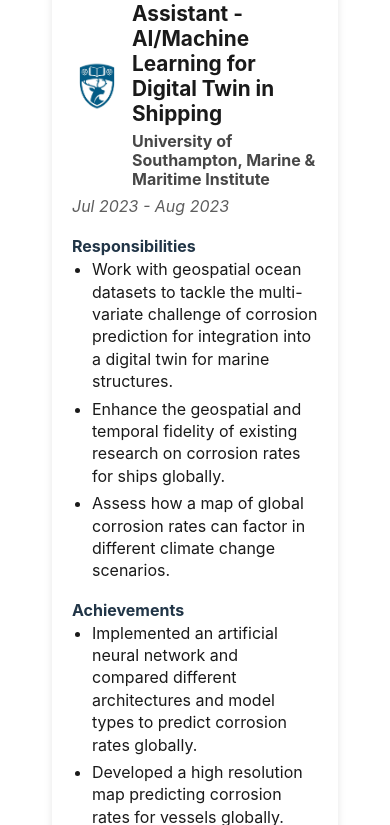
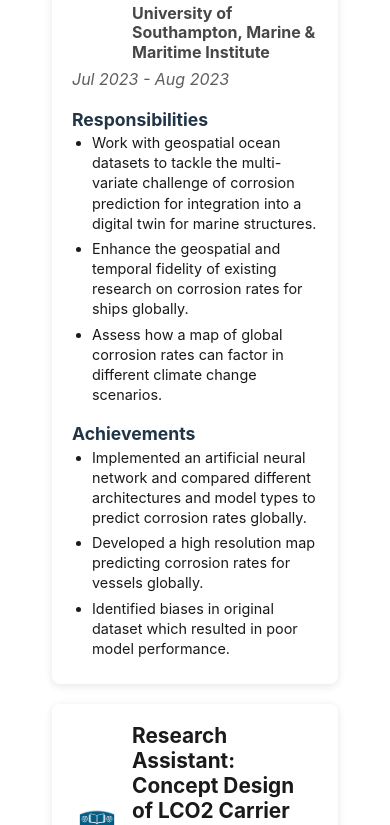
Before and after one commit to Nefelie/portfolio-app, a Svelte app: page / in a window 390 px wide. Shown: the part 2151-2976 px from the top of the page. Built offline with nearby package versions, Linux system fonts and the light colour scheme.

Commit message:
updates to responsive layout

```diff
--- a/src/App.svelte
+++ b/src/App.svelte
@@ -904,25 +904,40 @@
       padding: 0 1rem;
     }
 
+
+
+
+
+
+
+
+
     #projects {
-      align-items: center;
+      align-items: left;
       padding: 2rem 10px;
     }
 
     .project {
-      flex-direction: column;
-      align-items: center;
-    }
+    display: flex;  /* Use flexbox layout */
+    flex-direction: column;  /* Stack children vertically */
+    align-items: flex-start;  /* Align the items (including the image) to the left */
+  }
 
     .project-image {
       max-width: 100%;
-      margin-right: 0;
       margin-bottom: 15px;
     }
 
     .project-details {
       width: 100%;
     }
+
+
+
+
+
+
+
 
     main {
       padding: 1rem;
@@ -947,6 +962,14 @@
     .project-details p {
       font-size: 0.9rem;
     }
+
+  .experience-item ul {
+    font-size: 0.9rem;  /* Matches the font size of project details */
+  }
+
+  .experience-item h5 {
+    font-size: 1.1rem;  /* Slightly larger than the list items */
+  }
   }
 
   @media screen and (max-width: 480px) {
```
